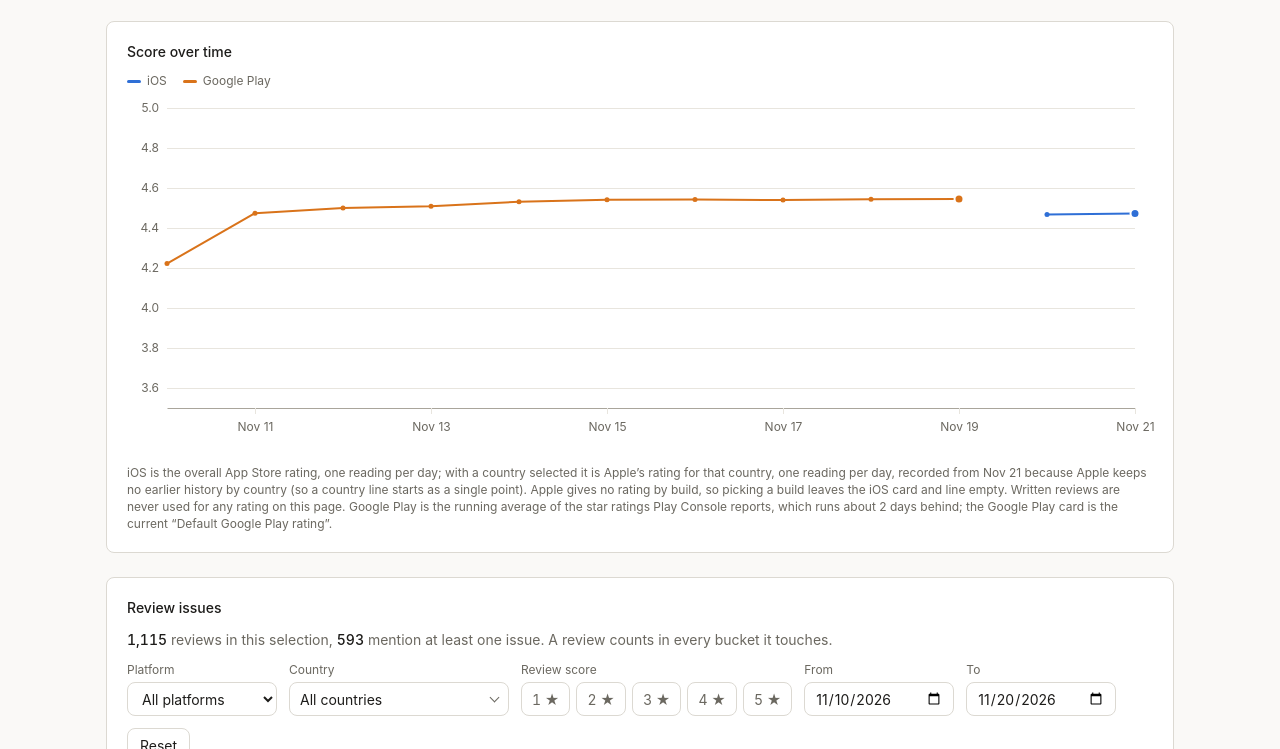
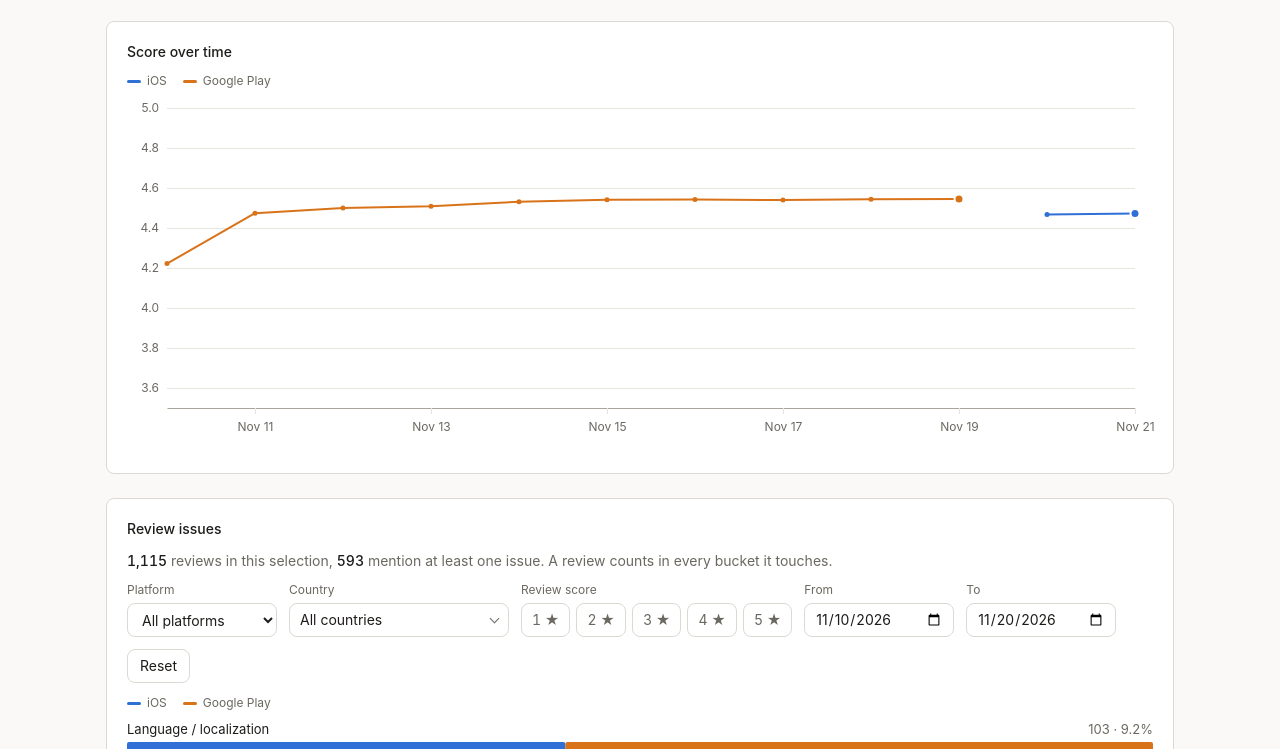
Before and after one commit to erikheiberg-hue/store-ratings, a plain HTML site: page index.html in a window 1280 px wide. Shown: the part 351-1100 px from the top of the page. Drawn offline with nearby package versions, Linux system fonts and the light colour scheme.

Commit message:
Remove the note under the chart

```diff
--- a/index.html
+++ b/index.html
@@ -163,7 +163,6 @@
   <section class="rt-chart-card" aria-labelledby="rt-chart-h">
     <h2 id="rt-chart-h">Score over time</h2>
     <div class="rt-chart" id="rt-chart">—</div>
-    <p class="rt-note" style="margin:0;font-size:12px;color:var(--fg-muted)">iOS is the overall App Store rating, one reading per day; with a country selected it is Apple’s rating for that country, one reading per day, recorded from Nov 21 because Apple keeps no earlier history by country (so a country line starts as a single point). Apple gives no rating by build, so picking a build leaves the iOS card and line empty. Written reviews are never used for any rating on this page. Google Play is the running average of the star ratings Play Console reports, which runs about 2 days behind; the Google Play card is the current “Default Google Play rating”.</p>
   </section>
 
   <section class="rt-chart-card" aria-labelledby="rt-issues-h">
```
